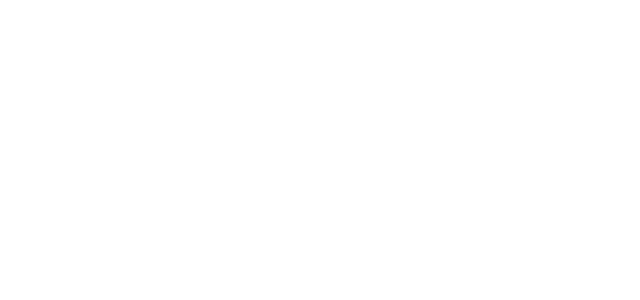
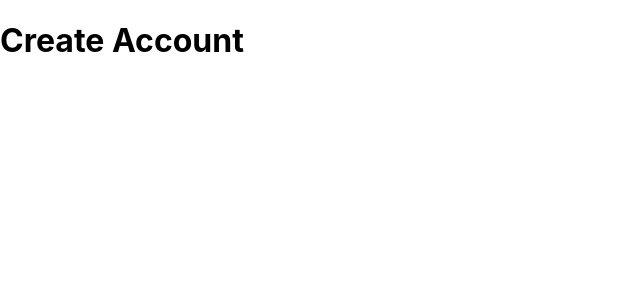
Before and after one commit to bmcano/workday-wellness-app, a React (Create React App) app: page /create_account in a window 1280 px wide. Before the commit this address had no page. Shown: the top 300 px of the page, without its empty margins (0-640 px from the left). Built offline with nearby package versions, Linux system fonts and the light colour scheme.

Commit message:
added file for create account page

```diff
--- a/src/App.js
+++ b/src/App.js
@@ -1,4 +1,5 @@
 import Login from './pages/Login.tsx';
+import CreateAccount from './pages/CreateAccount.tsx';
 import Home from './pages/Home.tsx';
 import Profile from './pages/Profile.tsx';
 import { BrowserRouter, Routes, Route } from 'react-router-dom';
@@ -10,6 +11,7 @@
     <BrowserRouter>
       <Routes>
         <Route path="/login" exact element={<Login />} />
+        <Route path="/create_account" exact element={<CreateAccount />} />
         <Route path="/" exact element={<Home />} />
         <Route path="/profile" exact element={<Profile />} />
       </Routes>
--- /dev/null
+++ b/src/pages/CreateAccount.tsx
@@ -0,0 +1,13 @@
+import "../App.css";
+import React from 'react';
+
+const CreateAccount: React.FC = () => {
+
+    return (
+        <div>
+            <h1>Create Account</h1>
+        </div>
+    )
+}
+
+export default CreateAccount
```
